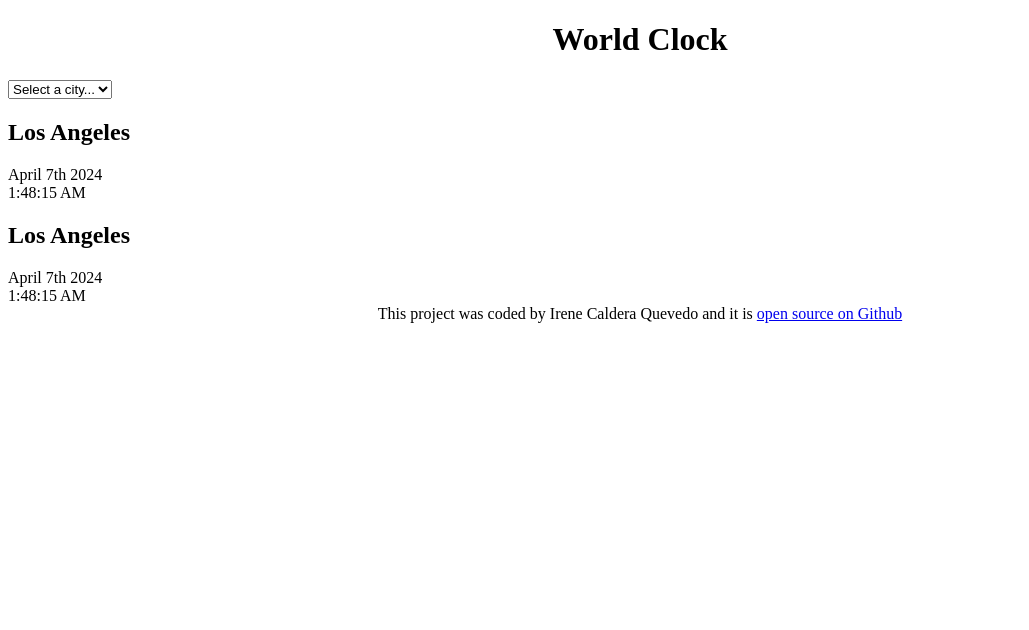
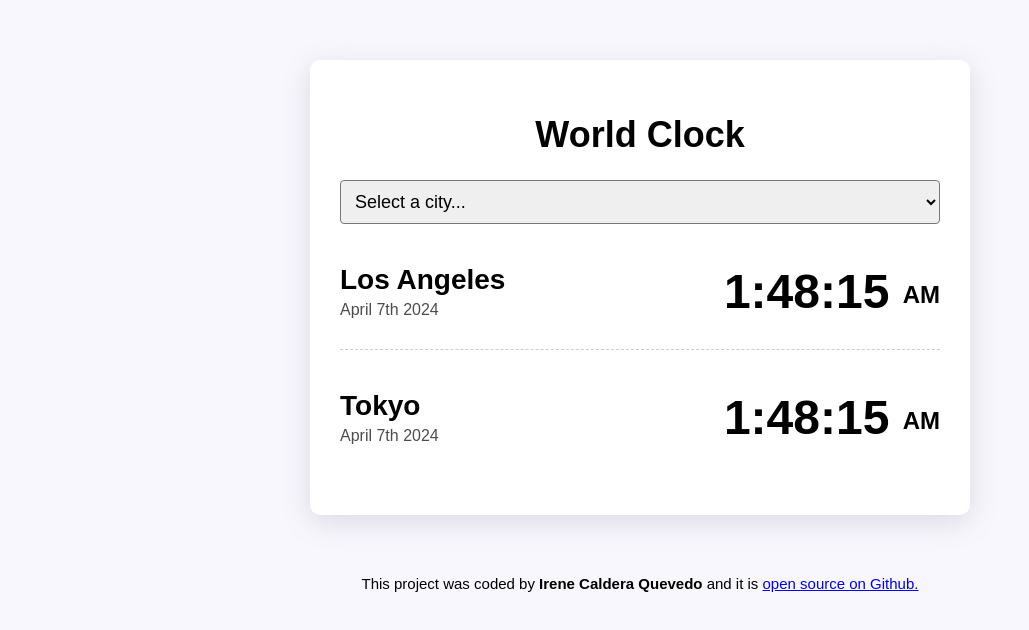
Before and after one commit to irene0196/world-clock, a plain HTML site: page index.html in a window 1280 px wide. Shown: the whole page, without its empty margins (0-1029 px from the left). Drawn offline with Linux system fonts and the light colour scheme; files whose address does not match are found by name.

Commit message:
css added

```diff
--- a/css/index.css
+++ b/css/index.css
@@ -1,6 +1,55 @@
+body {
+  background-color: #f9f7fe;
+  font-family: sans-serif;
+}
+.container {
+  max-width: 600px;
+  margin: 60px auto;
+  background: white;
+  padding: 30px;
+  box-shadow: 0px 7px 29px 0px rgba(100, 100, 111, 0.2);
+  border-radius: 10px;
+}
+
+select {
+  display: block;
+  width: 100%;
+  font-size: 18px;
+  border-radius: 4px;
+  padding: 10px;
+}
 footer {
   text-align: center;
+  font-size: 15px;
 }
 h1 {
   text-align: center;
+
+  font-size: 36px;
 }
+.city {
+  display: flex;
+  justify-content: space-between;
+  margin: 10px 0;
+  border-bottom: 1px dashed rgba(0, 0, 0, 0.2);
+  padding: 30px 0;
+}
+.city:last-child {
+  border: none;
+}
+.time {
+  font-size: 48px;
+  font-weight: bold;
+}
+.time small {
+  font-size: 24px;
+  vertical-align: middle;
+  line-height: 36px;
+}
+h2 {
+  margin: 0 0 5px;
+  font-size: 28px;
+}
+.date {
+  opacity: 0.7;
+}
--- a/index.html
+++ b/index.html
@@ -18,21 +18,25 @@
       </select>
 
       <div class="city">
-        <h2>Los Angeles</h2>
-        <div class="date">April 7th 2024</div>
-        <div class="time">1:48:15 AM</div>
+        <div>
+          <h2>Los Angeles</h2>
+          <div class="date">April 7th 2024</div>
+        </div>
+        <div class="time">1:48:15 <small>AM</small></div>
       </div>
       <div class="city">
-        <h2>Los Angeles</h2>
-        <div class="date">April 7th 2024</div>
-        <div class="time">1:48:15 AM</div>
+        <div>
+          <h2>Tokyo</h2>
+          <div class="date">April 7th 2024</div>
+        </div>
+        <div class="time">1:48:15 <small>AM</small></div>
       </div>
     </div>
 
     <footer>
-      This project was coded by Irene Caldera Quevedo and it is
+      This project was coded by <strong>Irene Caldera Quevedo</strong> and it is
       <a href="https://github.com/irene0196/world-clock"
-        >open source on Github</a
+        >open source on Github.</a
       >
     </footer>
     <script src="javascript/index.js"></script>
```
